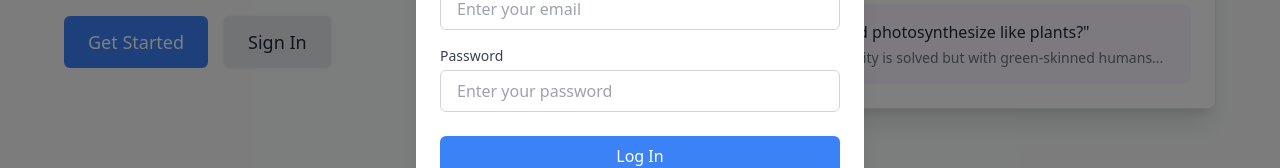
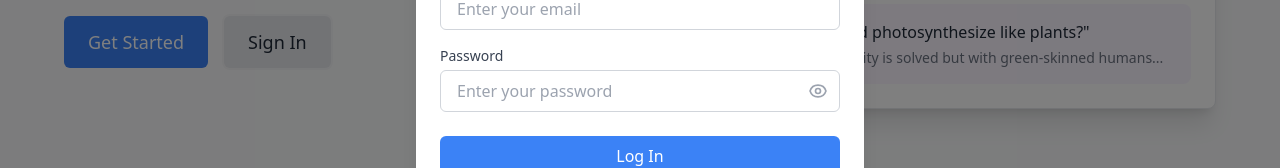
Before and after one commit to zadif/whatIf, a React (Vite) app: page / in a window 1280 px wide. Both pictures are taken after a click on the button "Sign In". Shown: the part 385-553 px from the top of the page. Built offline with nearby package versions, Linux system fonts and the light colour scheme; no server answers.

Commit message:
Adding password reveal button and submitting login forum on clicking enter

```diff
--- a/src/components/Login.jsx
+++ b/src/components/Login.jsx
@@ -8,6 +8,7 @@
   const [password, setPassword] = useState("");
   const [loading, setLoading] = useState(false);
   const [error, setError] = useState("");
+  const [showPassword, setShowPassword] = useState(false);
   const navigate = useNavigate();
 
   async function submit() {
@@ -82,6 +83,13 @@
     }
   }
 
+  // Handle Enter key press to submit when both fields have values
+  const handleKeyPress = (e) => {
+    if (e.key === "Enter" && email.trim() && password.trim() && !loading) {
+      submit();
+    }
+  };
+
   return (
     <div className="space-y-6">
       <div className="text-center mb-4">
@@ -114,6 +122,7 @@
             onChange={(e) => {
               setEmail(e.target.value);
             }}
+            onKeyPress={handleKeyPress}
             placeholder="Enter your email"
             className="input"
             disabled={loading}
@@ -127,15 +136,62 @@
           >
             Password
           </label>
+          <div className="relative">
             <input
               id="password"
-            type="password"
+              type={showPassword ? "text" : "password"}
               value={password}
               onChange={(e) => setPassword(e.target.value)}
+              onKeyPress={handleKeyPress}
               placeholder="Enter your password"
-            className="input"
+              className="input pr-10"
               disabled={loading}
             />
+            <button
+              type="button"
+              onClick={() => setShowPassword(!showPassword)}
+              className="absolute inset-y-0 right-0 pr-3 flex items-center text-gray-400 hover:text-gray-600 dark:hover:text-gray-300"
+              disabled={loading}
+            >
+              {showPassword ? (
+                <svg
+                  className="h-5 w-5"
+                  fill="none"
+                  stroke="currentColor"
+                  viewBox="0 0 24 24"
+                  xmlns="http://www.w3.org/2000/svg"
+                >
+                  <path
+                    strokeLinecap="round"
+                    strokeLinejoin="round"
+                    strokeWidth={2}
+                    d="M13.875 18.825A10.05 10.05 0 0112 19c-4.478 0-8.268-2.943-9.543-7a9.97 9.97 0 011.563-3.029m5.858.908a3 3 0 114.243 4.243M9.878 9.878l4.242 4.242M9.878 9.878L3 3m6.878 6.878L21 21"
+                  />
+                </svg>
+              ) : (
+                <svg
+                  className="h-5 w-5"
+                  fill="none"
+                  stroke="currentColor"
+                  viewBox="0 0 24 24"
+                  xmlns="http://www.w3.org/2000/svg"
+                >
+                  <path
+                    strokeLinecap="round"
+                    strokeLinejoin="round"
+                    strokeWidth={2}
+                    d="M15 12a3 3 0 11-6 0 3 3 0 016 0z"
+                  />
+                  <path
+                    strokeLinecap="round"
+                    strokeLinejoin="round"
+                    strokeWidth={2}
+                    d="M2.458 12C3.732 7.943 7.523 5 12 5c4.478 0 8.268 2.943 9.542 7-1.274 4.057-5.064 7-9.542 7-4.477 0-8.268-2.943-9.542-7z"
+                  />
+                </svg>
+              )}
+            </button>
+          </div>
         </div>
       </div>
 
```
Lines whose indentation alone changed are shown as unchanged.
